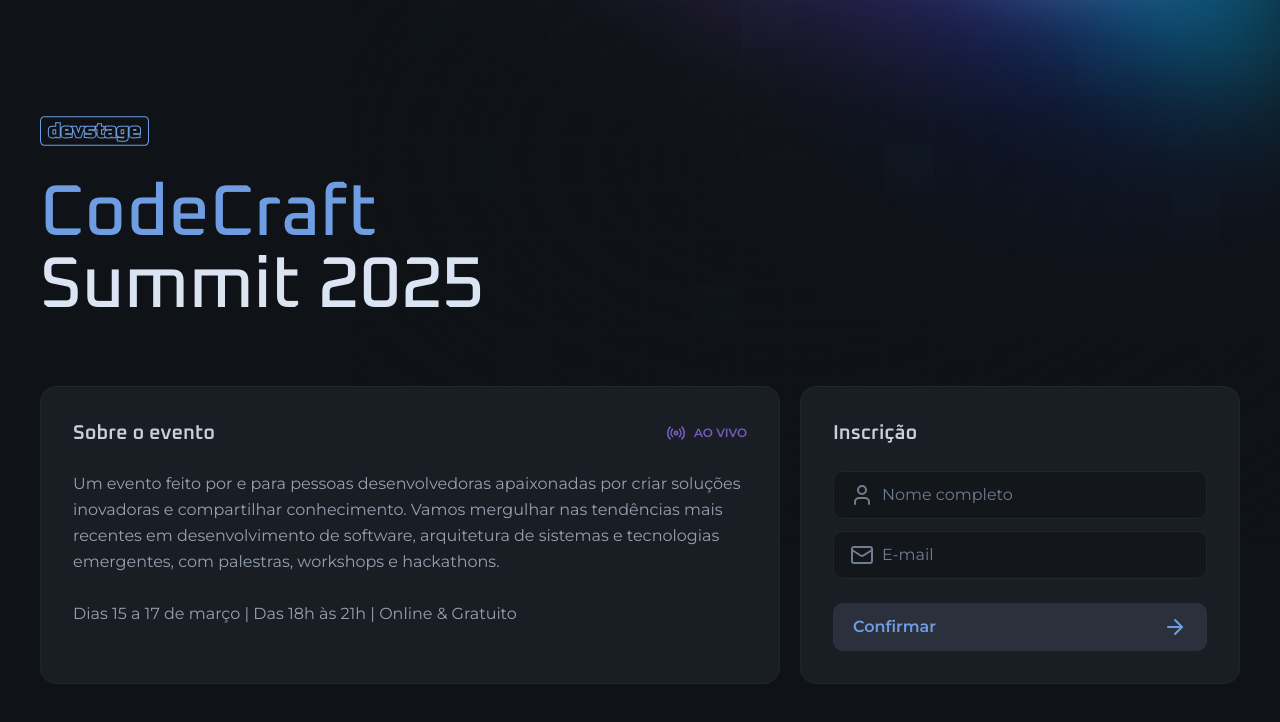
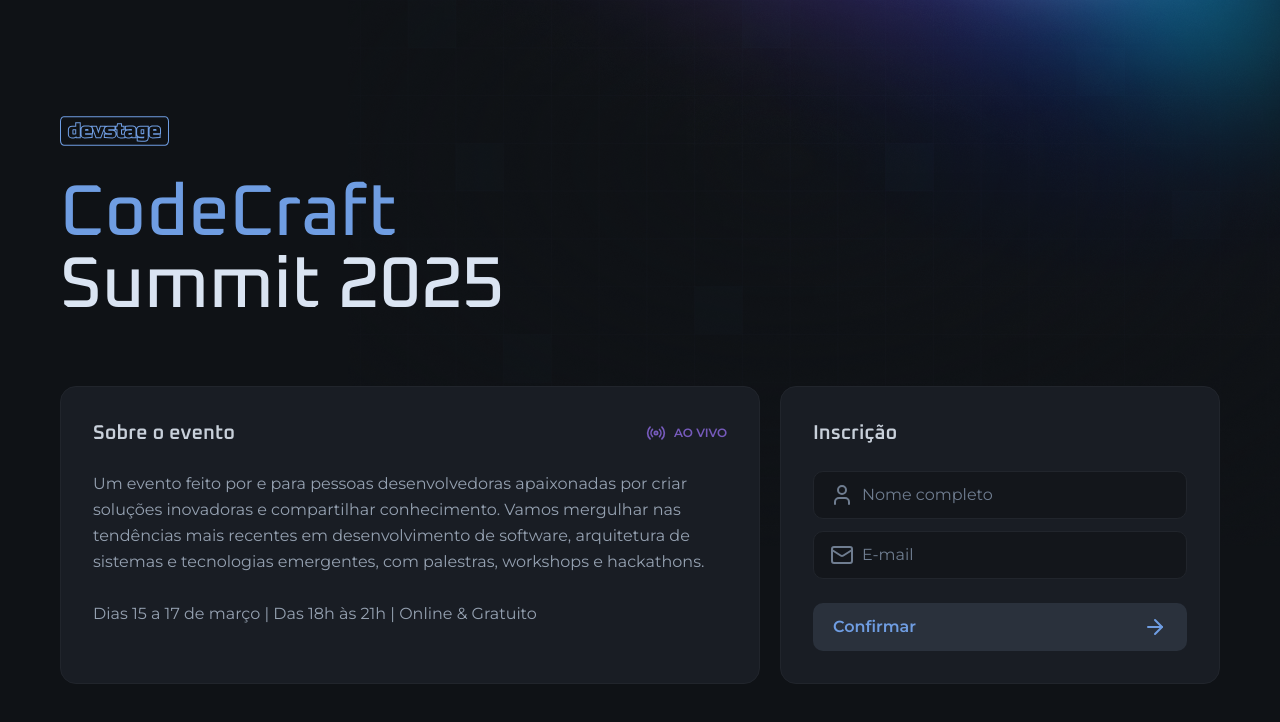
Before and after one commit to ArthurFakhouri/nlw-connect-web, a Next.js app: page / in a window 1280 px wide. Shown: the top 722 px of the page. Built offline with nearby package versions, Linux system fonts and the light colour scheme.

Commit message:
new: setting a style pattern to center our content

```diff
--- a/src/app/layout.tsx
+++ b/src/app/layout.tsx
@@ -29,7 +29,9 @@
         <link rel="shortcut icon" href="/favicon.webp" type="image/x-icon" />
       </head>
       <body className="bg-gray-900 text-gray-100 antialiased bg-[url(/background.png)] bg-no-repeat bg-top md:bg-right-top">
-        {children}
+        <main className="max-w-[1240px] mx-auto px-5 py-8 md:py-0">
+          {children}
+        </main>
       </body>
     </html>
   )
```
